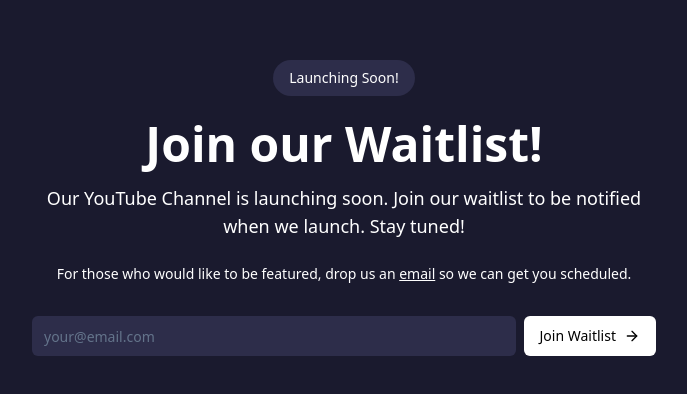
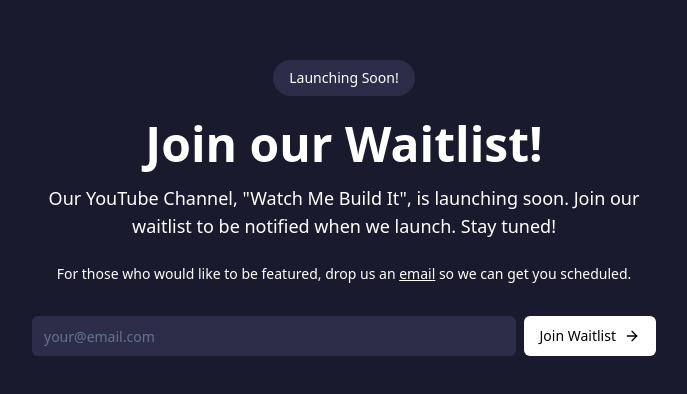
Before and after one commit to jasprice/watch-me-build, a React (Vite) app: page / in a window 1280 px wide. Shown: the part 192-586 px from the top of the page, without its empty margins (296-983 px from the left). Built offline with nearby package versions, Linux system fonts and the light colour scheme.

Commit message:
Update Index.tsx

```diff
--- a/src/pages/Index.tsx
+++ b/src/pages/Index.tsx
@@ -11,7 +11,7 @@ const Index = () => {
           </span>
           <h1 className="text-5xl font-bold mb-4">Join our Waitlist!</h1>
           <p className="text-lg mb-6">
-            Our YouTube Channel is launching soon. Join our waitlist to be
+            Our YouTube Channel, "Watch Me Build It", is launching soon. Join our waitlist to be
             notified when we launch. Stay tuned!
           </p>
           <p className="text-sm">
```
